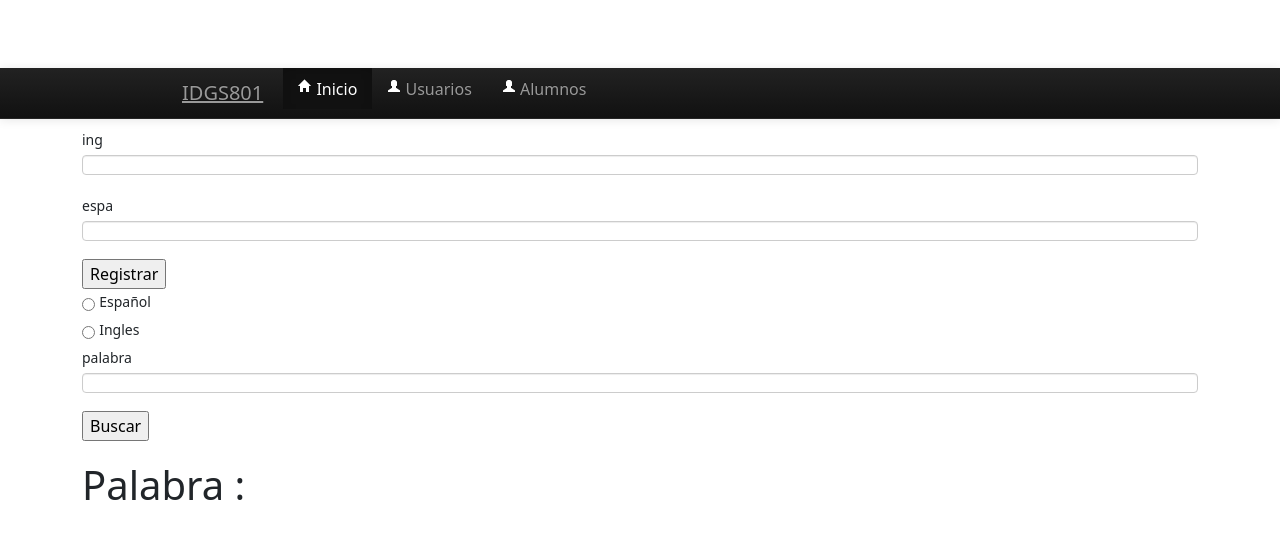
After one commit to IDGS80121000026/practicasParcial1-IDGS801, a Flask app: page /archivoText in a window 1280 px wide. The commit adds this page. Shown: the top 539 px of the page. Run offline with Flask 3, Linux system fonts and the light colour scheme; some libraries are stand-ins or nearby versions.

Commit message:
BEGP 19-02-2024

```diff
--- a/forms.py
+++ b/forms.py
@@ -2,7 +2,7 @@ from wtforms import Form
 from flask_wtf import FlaskForm
 from wtforms import StringField,TelField,IntegerField,FloatField
 from wtforms import EmailField
-from wtforms.validators import DataRequired, Email
+from wtforms import validators
 
 
 class UserForm(Form):
@@ -18,3 +18,18 @@ class Resis(Form):
     tolerancia= IntegerField('tolerancia')
     maxim= StringField('maxim')
     minm= StringField('minm')
+
+class UserForm2(Form):
+    ing= StringField('ing'#,[
+        #validators.DataRequired(message='El campo es requerido'),
+        #validators.length(min=4,max=10, message='Ingresa una palabra valida')
+    #]
+    )
+    espa= StringField('espa'#,[
+        #validators.DataRequired(message='El campo es requerido'),
+        #validators.length(min=4,max=10, message='Ingresa una palabra valida')
+    #]
+    )
+    radio= StringField('radio')
+    palabra= StringField('palabra')
+    palabraResul = StringField('palabraResul')
--- a/main.py
+++ b/main.py
@@ -1,9 +1,10 @@
 from flask import Flask,render_template, request
-
+from io import open
 import forms
 import math
 
 app=Flask(__name__)
+
 
 @app.route("/OperasBas")
 def operas():
@@ -42,6 +43,58 @@ def prac():
         print('dkd {}'.format(disp))
 
     return render_template("practica.html",form=distancia_clase,disp=disp, distancia1=distancia1, distancia2=distancia2, distancia3=distancia3, distancia4=distancia4)
+
+
+@app.route("/archivoText",methods=['GET','POST'])
+def archivoText():
+    ing=''
+    espa=''
+    radio=''
+    palabra=''
+    palabraResul = ''
+
+    diccionarioPalabras = {}
+    archivos_clase = forms.UserForm2(request.form)
+    if request.method=='POST' and request.form['btnO'] =='0':
+
+        archivoT=open('archivoTextoPractica.txt','a')
+        ing=archivos_clase.ing.data
+        espa=archivos_clase.espa.data
+        archivoT.write(f'\n{ing},{espa}')
+
+    if request.method=='POST' and request.form['btnO'] =='1':
+
+
+        radio =archivos_clase.radio.data
+        palabra = archivos_clase.palabra.data
+
+        print('ahorale pues {}'.format(palabra))
+
+        if radio == 'espanol':
+            with open('archivoTextoPractica.txt', 'r', encoding='utf-8') as archivo:
+                for linea in archivo:
+                    partes = linea.strip().split(',')
+                    if len(partes) == 2:
+                        key = partes[1].strip().upper()
+                        value = partes[0].strip().upper()
+                        diccionarioPalabras[key] = value
+        elif radio == 'ingles':
+            with open('archivoTextoPractica.txt', 'r', encoding='utf-8') as archivo:
+                for linea in archivo:
+                    partes = linea.strip().split(',')
+                    if len(partes) == 2:
+                        key = partes[1].strip().upper()
+                        value = partes[0].strip().upper()
+                        diccionarioPalabras[key] = value
+
+        if palabra.upper() in diccionarioPalabras:
+            palabraResul = diccionarioPalabras[palabra.upper()]
+        else:
+            menWar = 'La palabra no se encuentra en el archivo'
+
+
+    return render_template("textoArchivo.html",form=archivos_clase,espa=espa, ing=ing, radio=radio, palabra=palabra,palabraResul=palabraResul)
+
 
 @app.route("/resistencia",methods=['GET','POST'])
 def resistencia():
@@ -186,8 +239,5 @@ def resistencia():
     return render_template("resistencia.html",form=resistencia_clase,color1=color1, color2=color2, color3=color3, tolerancia=tolerancia, total=total,maxim=maxim, minm=minm, co1=co1,co2=co2,co3=co3,tol=tol,horale=horale, horale2=horale2,horale3=horale3,tole=tole)
 
 
-
-
-
 if __name__=="__main__":
     app.run(debug=True)
--- a/templates/_macros.html
+++ b/templates/_macros.html
@@ -8,3 +8,15 @@
 <td>{{field.label}}</td>
 <dd>{{field(**kwargs) | safe}}</dd>
 {%endmacro%}
+
+{%macro camposNuevos(field)%}
+<td>{{field.label}}</td>
+<dd>{{field(**kwargs) | safe}}</dd>
+{%if field.errors%}
+<ul>
+    {%for error in field.errros%}
+    <li style="color: red;">{{error}}</li>
+    {%endfor%}
+</ul>
+{%endif%}
+{%endmacro%}
--- /dev/null
+++ b/templates/textoArchivo.html
@@ -0,0 +1,47 @@
+{% extends "layout2.html" %}
+
+{% block container %}
+{% import "_macros.html" as macros %}
+
+    <form action="" method="post">
+        <div class="row control- group" method="POST" novalidate>
+            <div class="form-groupform-group col-xs-12 floating-label-form-group ontrols">
+
+                {{macros.camposNuevos(form.ing,class='form-control')}}
+            </div>
+        </div>
+
+        <div class="row control- group" method="POST" novalidate>
+            <div class="form-groupform-group col-xs-12 floating-label-form-group ontrols">
+
+                {{macros.camposNuevos(form.espa,class='form-control')}}
+            </div>
+        </div>
+
+        <input type="submit" id="btnS" value='Registrar' onclick="document.getElementById('btnO').value = 0;">
+
+        <div class="row control- group" >
+            <div class="form-groupform-group col-xs-12 floating-label-form-group ontrols">
+
+                <input type="radio" id="1" name="radio" value="espanol">
+                    <label for="espanol">Español</label><br>
+                <input type="radio" id="2" name="radio  " value="ingles">
+                    <label for="ingles">Ingles</label><br>
+            </div>
+        </div>
+
+        <div class="row control- group" method="POST" novalidate>
+            <div class="form-groupform-group col-xs-12 floating-label-form-group ontrols">
+
+                {{macros.camposNuevos(form.palabra,class='form-control')}}
+            </div>
+        </div>
+        <input type="submit" id="btnS2"  value='Buscar' onclick="document.getElementById('btnO').value = 1;">
+
+        <input type="text" id="btnO" name="btnO"  value='0' class="d-none">
+
+    </form>
+
+    <h1>Palabra :{{palabraResul}}</h1>
+
+{%endblock%}
```
Also changed, not shown: archivoTextoPractica.txt (added, +9 -0 lines).
